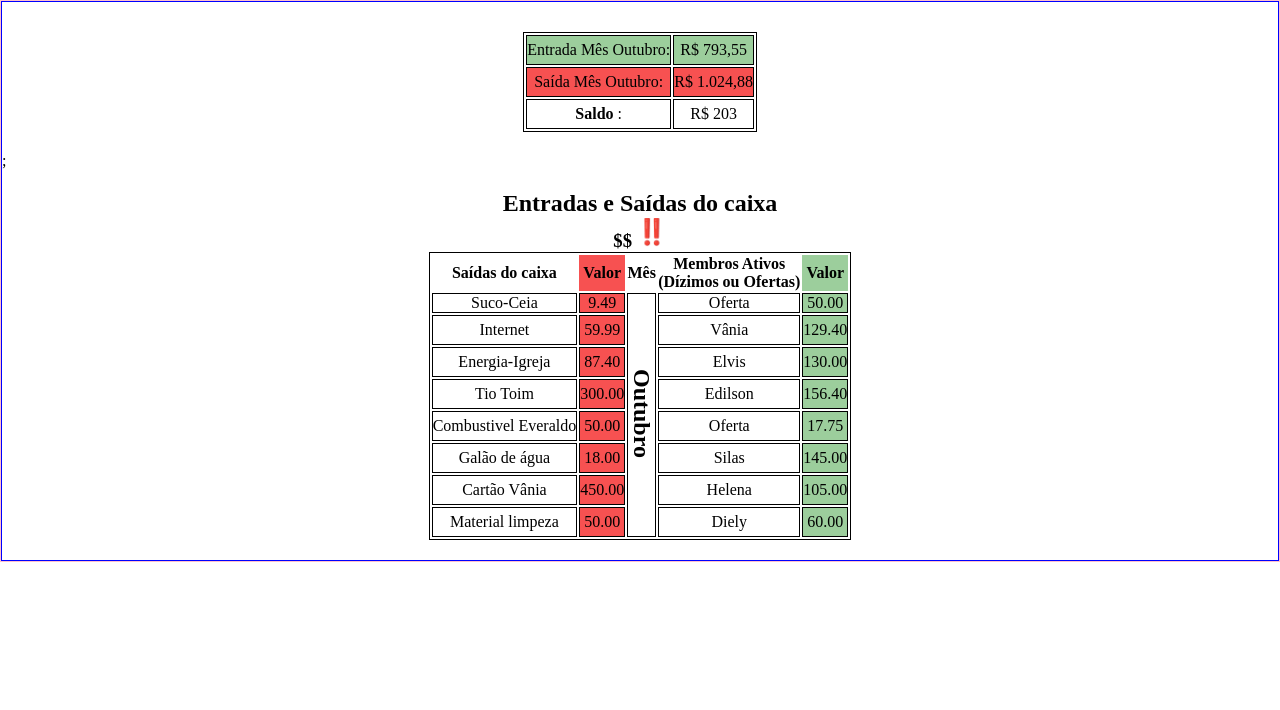
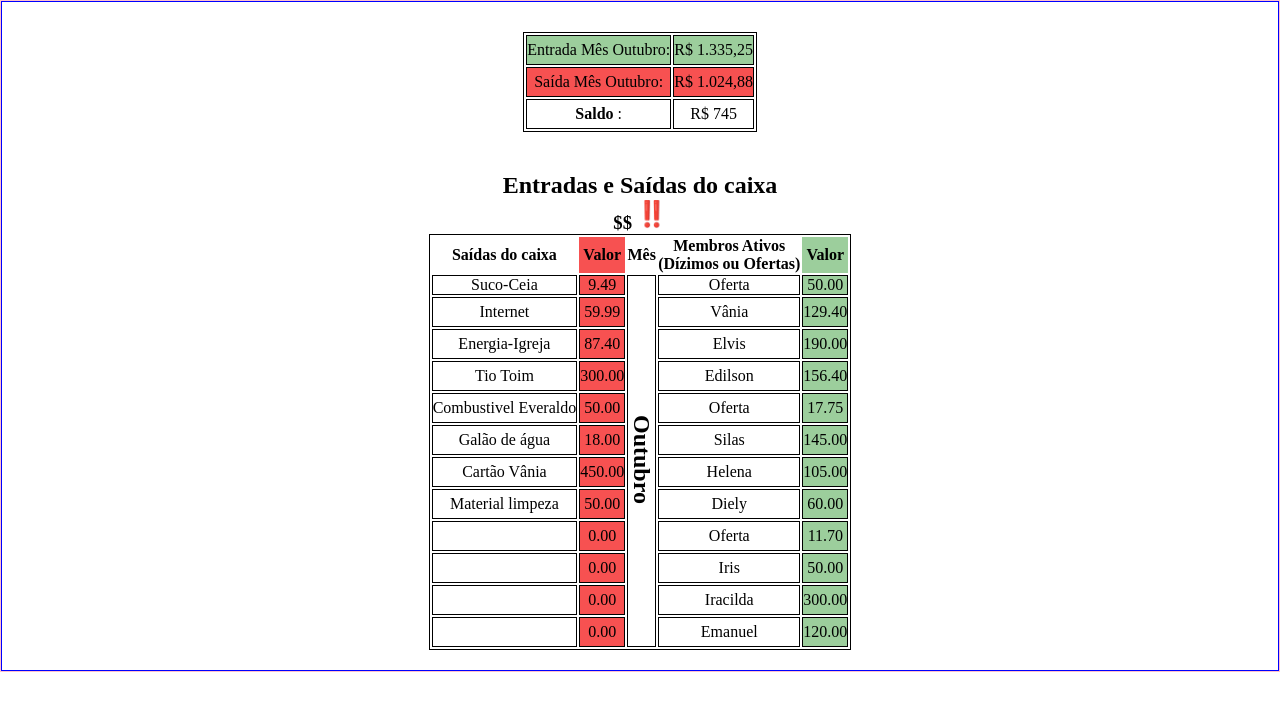
Before and after one commit to Edyylson/outubro, a plain HTML site: page index.html in a window 1280 px wide. Drawn offline with nearby package versions, Linux system fonts and the light colour scheme.

Commit message:
atualizando

```diff
--- a/index.html
+++ b/index.html
@@ -105,7 +105,7 @@
           <td class="gastos">Energia-Igreja</td>
           <td class="vlsaida">87.40</td>
           <td>Elvis</td>
-          <td class="vlentrada">130.00</td>
+          <td class="vlentrada">190.00</td>
         </tr>
 
 
@@ -146,7 +146,35 @@
           <td class="gastos">Material limpeza</td>
           <td class="vlsaida">50.00</td>
           <td>Diely</td>
-          <td class="vlentrada">60.00</td>;
+          <td class="vlentrada">60.00</td>
+        </tr>
+
+        <tr class="linha">
+          <td class="gastos"></td>
+          <td class="vlsaida">0.00</td>
+          <td>Oferta</td>
+          <td class="vlentrada">11.70</td>
+        </tr>
+
+        <tr class="linha">
+          <td class="gastos"></td>
+          <td class="vlsaida">0.00</td>
+          <td>Iris</td>
+          <td class="vlentrada">50.00</td>
+        </tr>
+
+        <tr class="linha">
+          <td class="gastos"></td>
+          <td class="vlsaida">0.00</td>
+          <td>Iracilda</td>
+          <td class="vlentrada">300.00</td>
+        </tr>
+
+        <tr class="linha">
+          <td class="gastos"></td>
+          <td class="vlsaida">0.00</td>
+          <td>Emanuel</td>
+          <td class="vlentrada">120.00</td>
         </tr>
 
 
```
